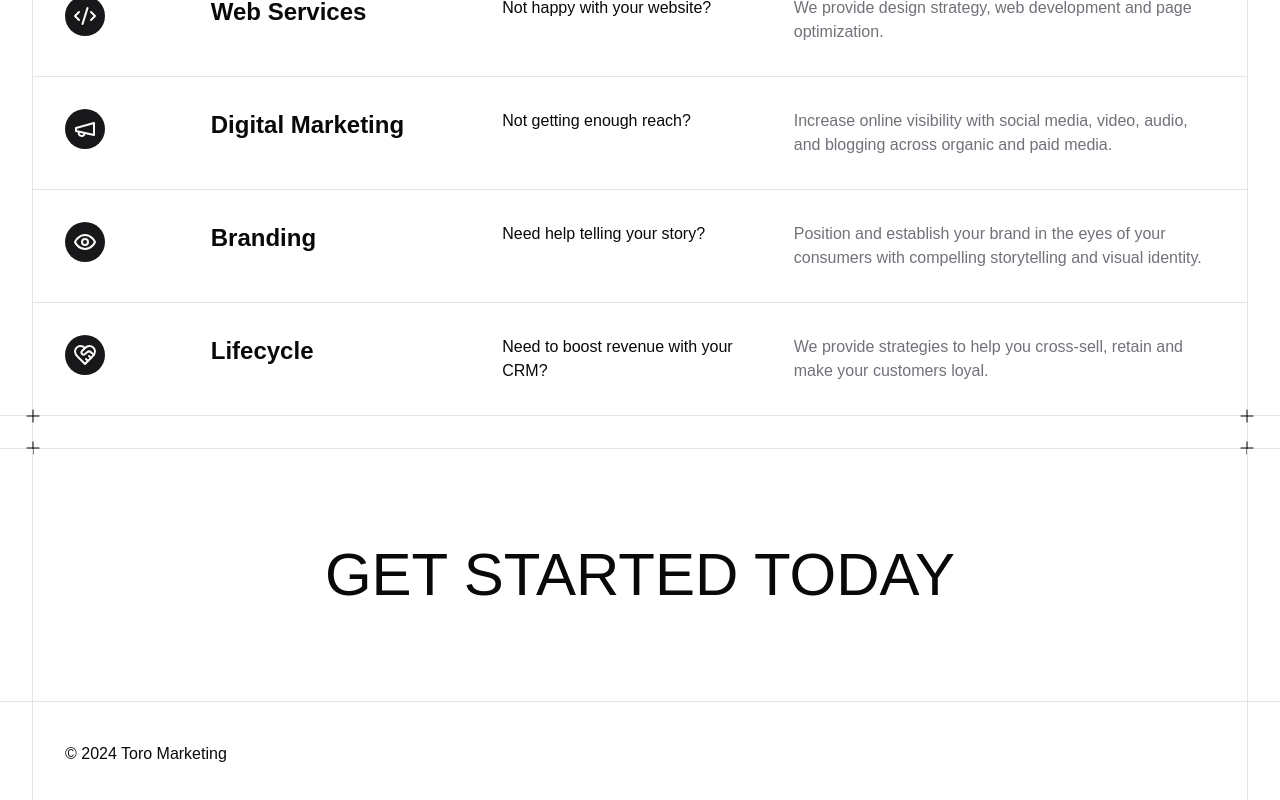
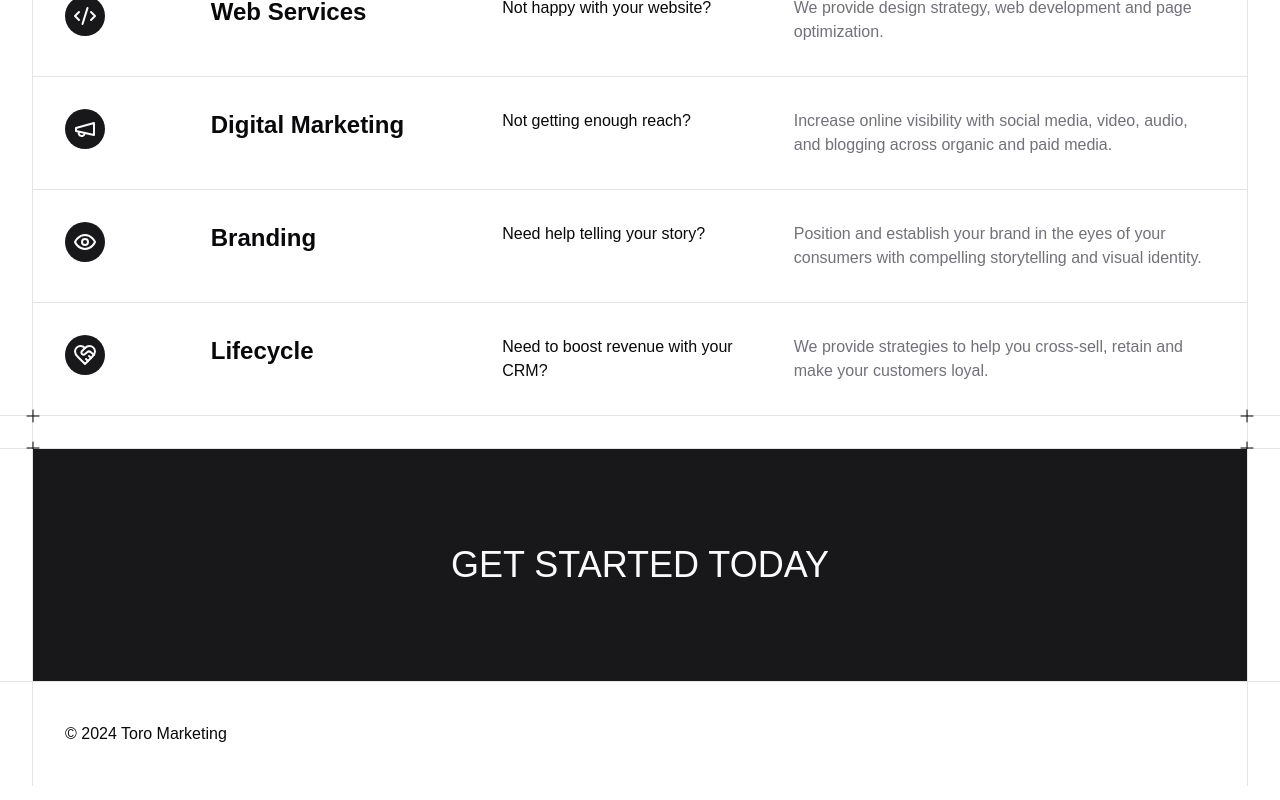
Before and after one commit to itsjmendez/toro, a Next.js app: page / in a window 1280 px wide. Shown: the part 2205-3005 px from the top of the page. Built offline with nearby package versions, Linux system fonts and the light colour scheme; a web font is replaced by a local one.

Commit message:
refactor: Update Cta component to use button prop with label and variant

```diff
--- a/components/cta.tsx
+++ b/components/cta.tsx
@@ -4,22 +4,27 @@ import { CtaProps } from '@/types/cta';
 
 // TODO: Add functionality to the CTA component
 
-const Cta = ({ header, subheader, btnText }: CtaProps) => {
+const Cta = ({ header, subheader, button }: CtaProps) => {
   return (
     <div className="container">
-      <div className="relative py-10 md:py-24 border-x hover:dark:bg-white hover:dark:text-black hover:bg-black hover:text-white">
-        <div className=" flex flex-col gap-4">
-          <h3 className="text-4xl md:text-6xl uppercase text-center">
+      <div className="relative py-10 md:py-24 border-x bg-primary">
+        <div className="container flex flex-col gap-4 justify-center items-center">
+          <h3 className="text-2xl md:text-4xl uppercase text-center text-primary-foreground">
             {header}
           </h3>
-          {subheader && <p className="text-xl text-center">{subheader}</p>}
-          {btnText && (
+          {subheader && (
+            <p className="text-xl text-center text-primary-foreground">
+              {subheader}
+            </p>
+          )}
+          {button && (
             <Button
-              variant="default"
-              size="lg"
-              className="border-none rounded-none"
+              variant={button.variant}
+              size={button.size}
+              className="rounded-none bg-primary-foreground text-primary hover:bg-primary hover:text-primary-foreground hover:shadow-2xl hover:border hover:border-primary-foreground"
             >
-              {btnText} <ArrowRight className="ml-2 h-4 w-4 text-primary" />
+              {button.label}
+              <ArrowRight className="ml-2 h-4 w-4" />
             </Button>
           )}
         </div>
```
